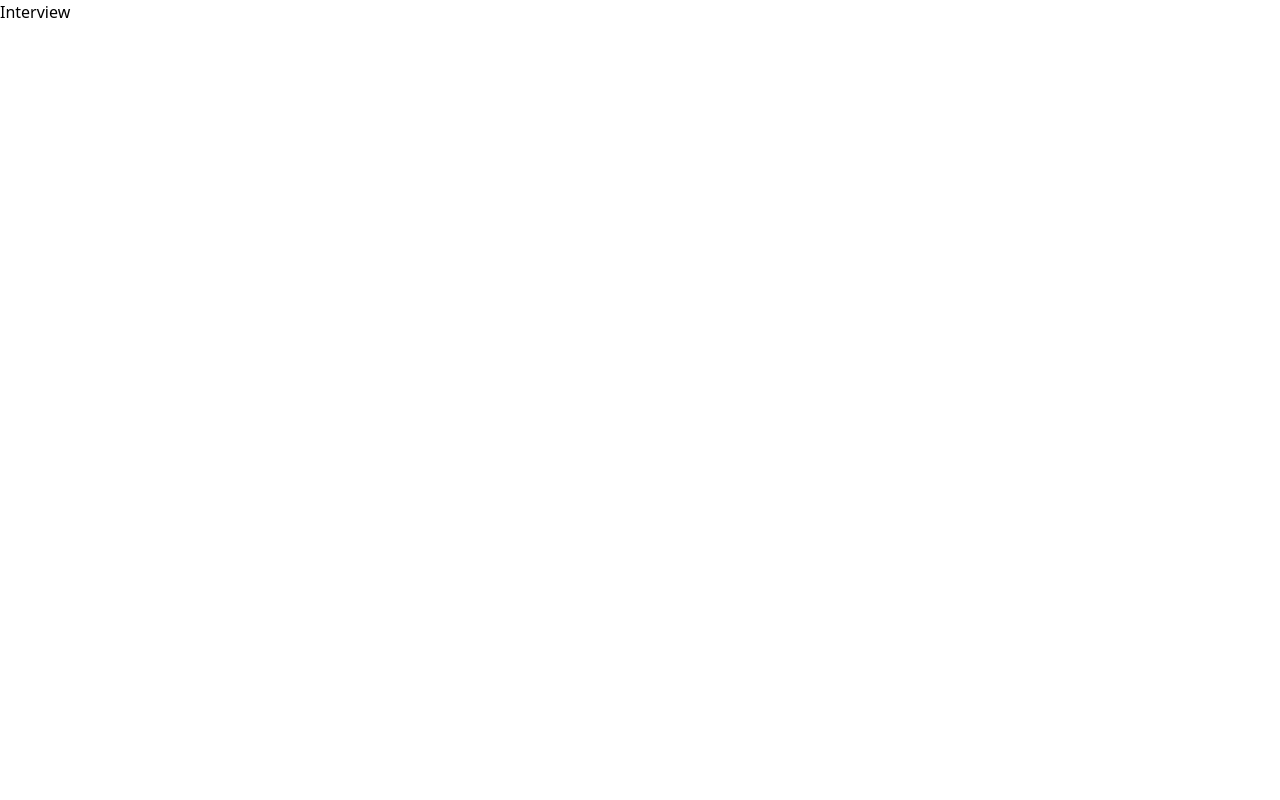
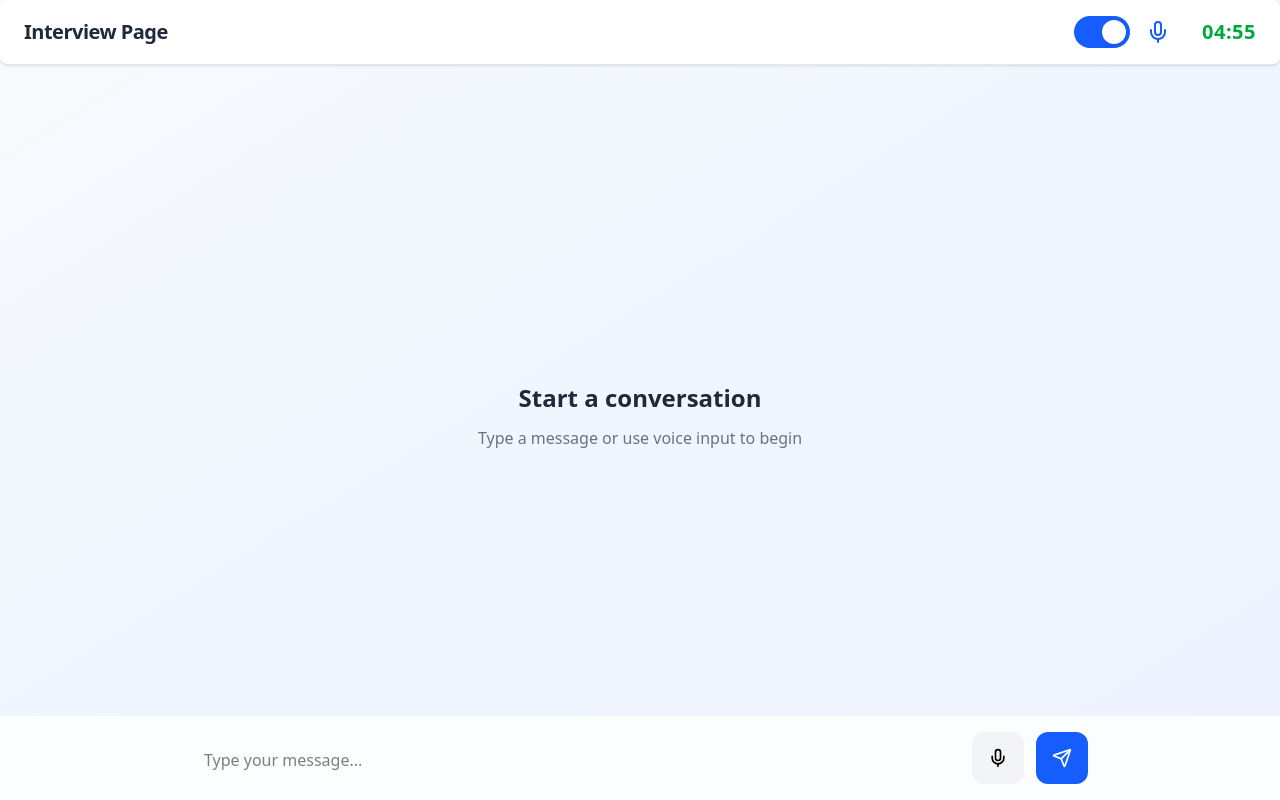
Before and after one commit to naman-1905/AI-Interview-Platform, a React (Vite) app in the folder frontend/: page /interview in a window 1280 px wide. Built offline with nearby package versions, Linux system fonts and the light colour scheme.

Commit message:
Implement InterviewPage with TimerBar and ChatWindow components for session management

```diff
--- a/frontend/src/pages/InterviewPage.jsx
+++ b/frontend/src/pages/InterviewPage.jsx
@@ -1,11 +1,26 @@
-import React from 'react'
+import React, { useState } from "react";
+import TimerBar from "../components/TimerBar";
+import TimeUpModal from "../components/TimeUpModal";
+import ChatWindow from "../components/ChatWindow";
 
 function InterviewPage() {
+  const [timeExpired, setTimeExpired] = useState(false);
+  const [showModal, setShowModal] = useState(false);
+
   return (
-    <div>
-      Interview
+    <div className="min-h-screen bg-gray-50">
+      <div className="z-20 relative">
+        <TimerBar onTimeOver={() => setTimeExpired(true)} />
+      </div>
+
+      <ChatWindow className ="mt-5"
+        timeExpired={timeExpired}
+        onFinalResponse={() => setShowModal(true)}
+      />
+
+      {showModal && <TimeUpModal />}
     </div>
-  )
+  );
 }
 
-export default InterviewPage
+export default InterviewPage;
```
